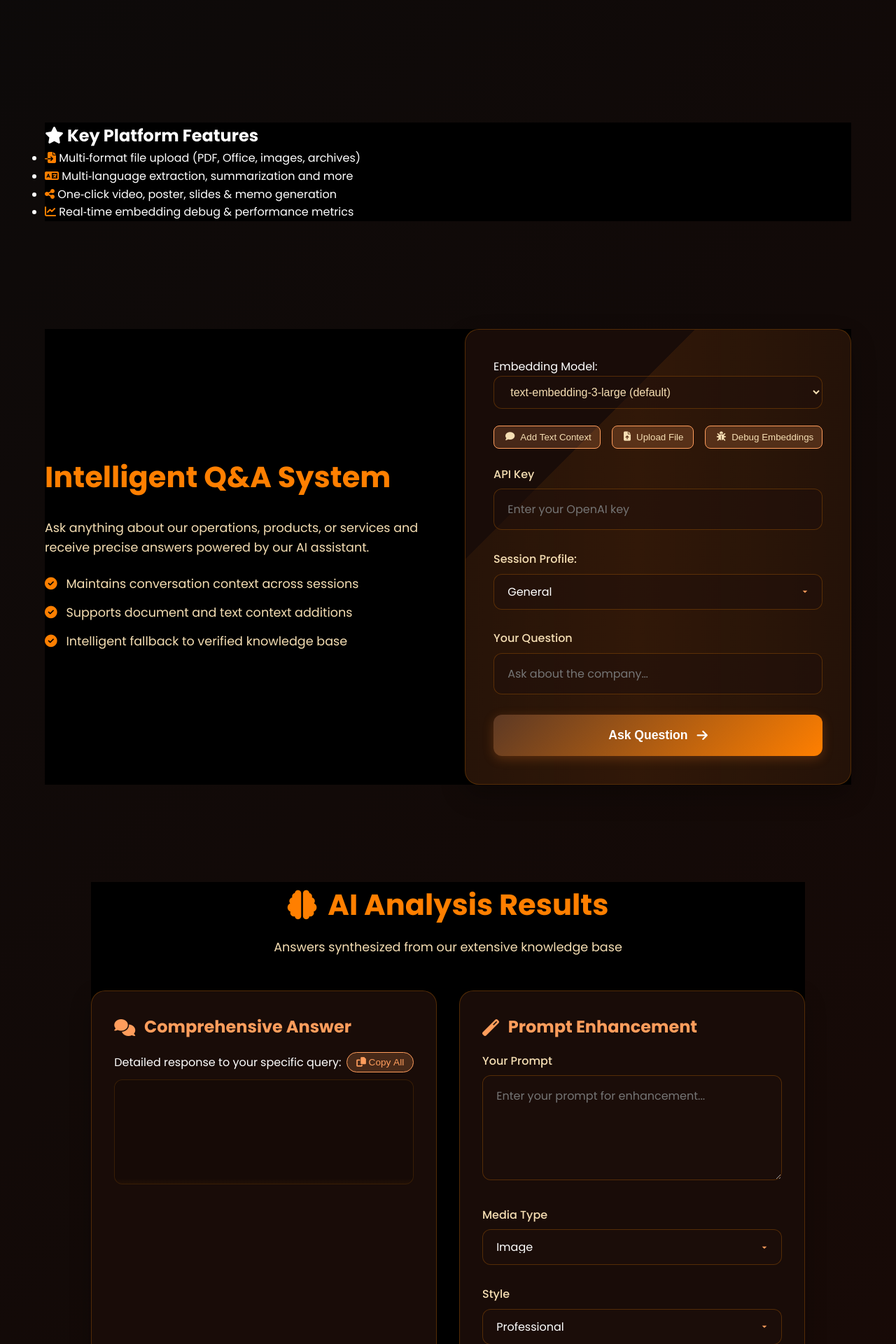
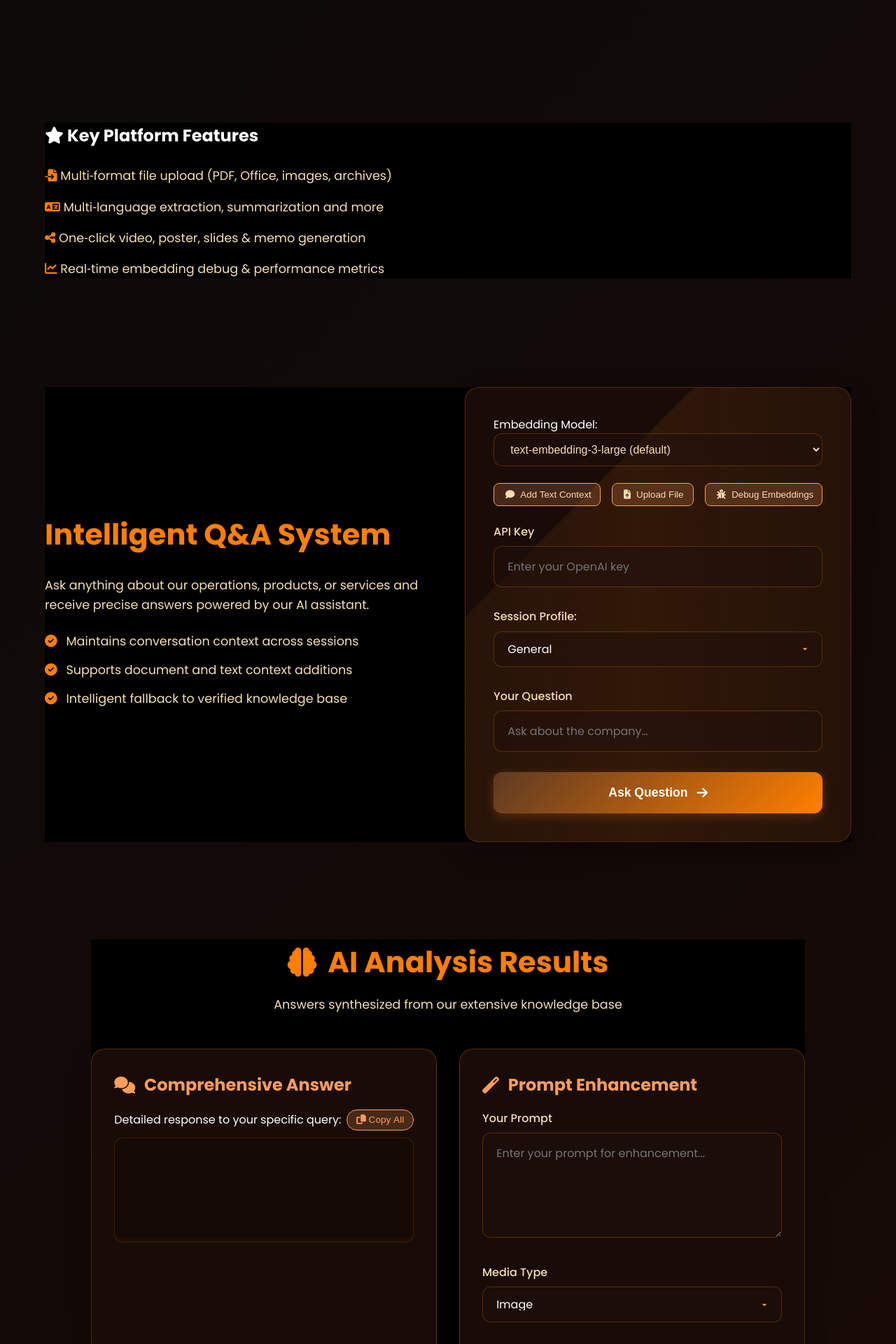
Before and after one commit to audreyllin/CrossBarAPS, a Flask app: page / in a window 1280 px wide. Shown: the part 800-2720 px from the top of the page at 70% size. Run offline with Flask 3, Linux system fonts and the light colour scheme; data that the repository does not hold is empty; some libraries are stand-ins or nearby versions.

Commit message:
Add files via upload

```diff
--- a/kaggle/static/css/kaggle.css
+++ b/kaggle/static/css/kaggle.css
@@ -12,6 +12,7 @@
     --glass-bg: rgba(30, 15, 10, 0.85);
     --glass-border: rgba(255, 140, 0, 0.25);
     --hexagon-size: 80px;
+    --text-primary: var(--cream);
 }
 
 *,
@@ -357,6 +358,24 @@ section {
     margin-bottom: 0.8rem;
     font-size: 1.1rem;
     color: var(--cream);
+}
+
+.feature-bullets {
+    list-style: none;
+    padding-left: 0;
+    margin-top: 1.5rem;
+    display: flex;
+    flex-direction: column;
+    gap: 1rem;
+    font-size: 1.1rem;
+    color: var(--cream);
+}
+
+.enhanced-prompt-container,
+.preview-section,
+.generation-buttons,
+.concepts-container {
+    transition: all 0.4s ease-out;
 }
 
 .glass-panel {
```
